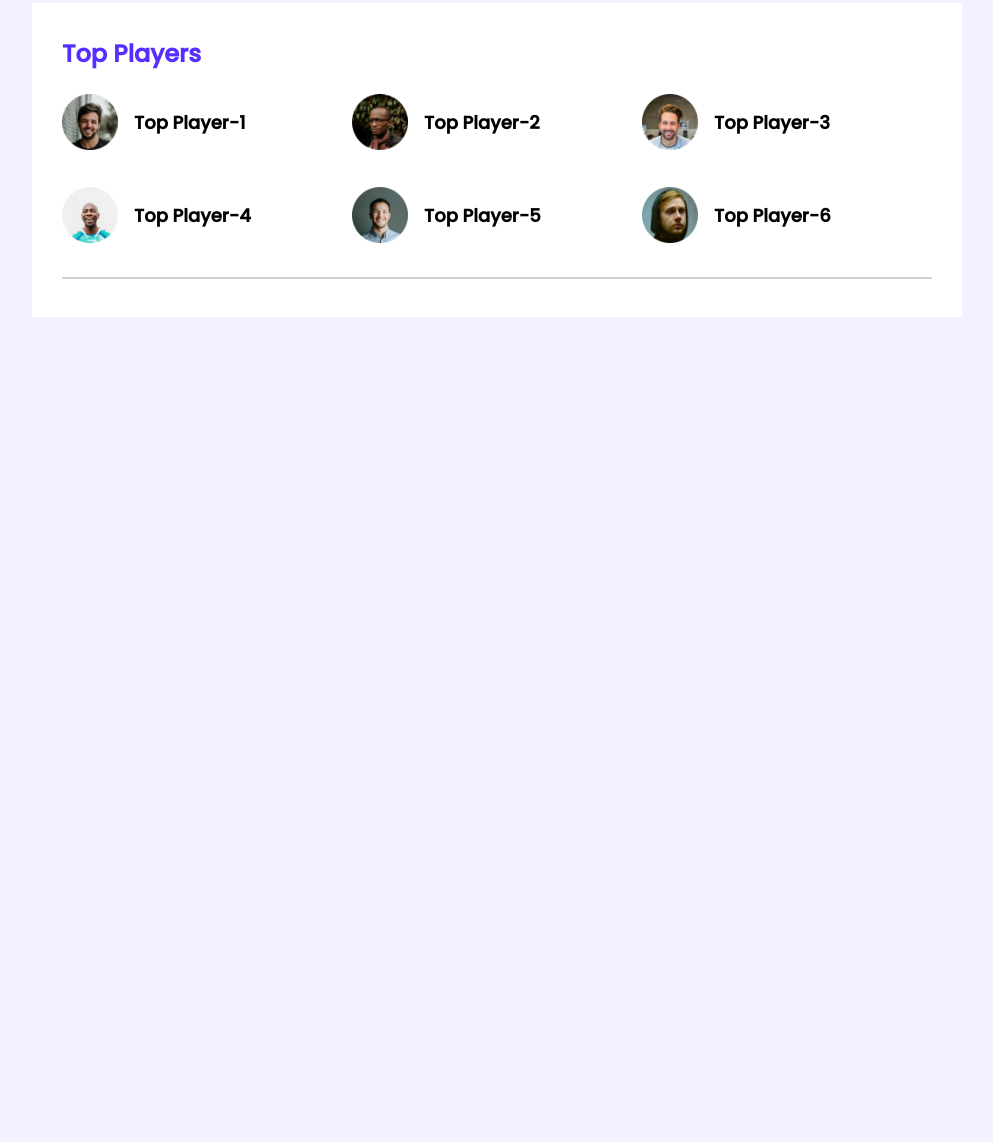
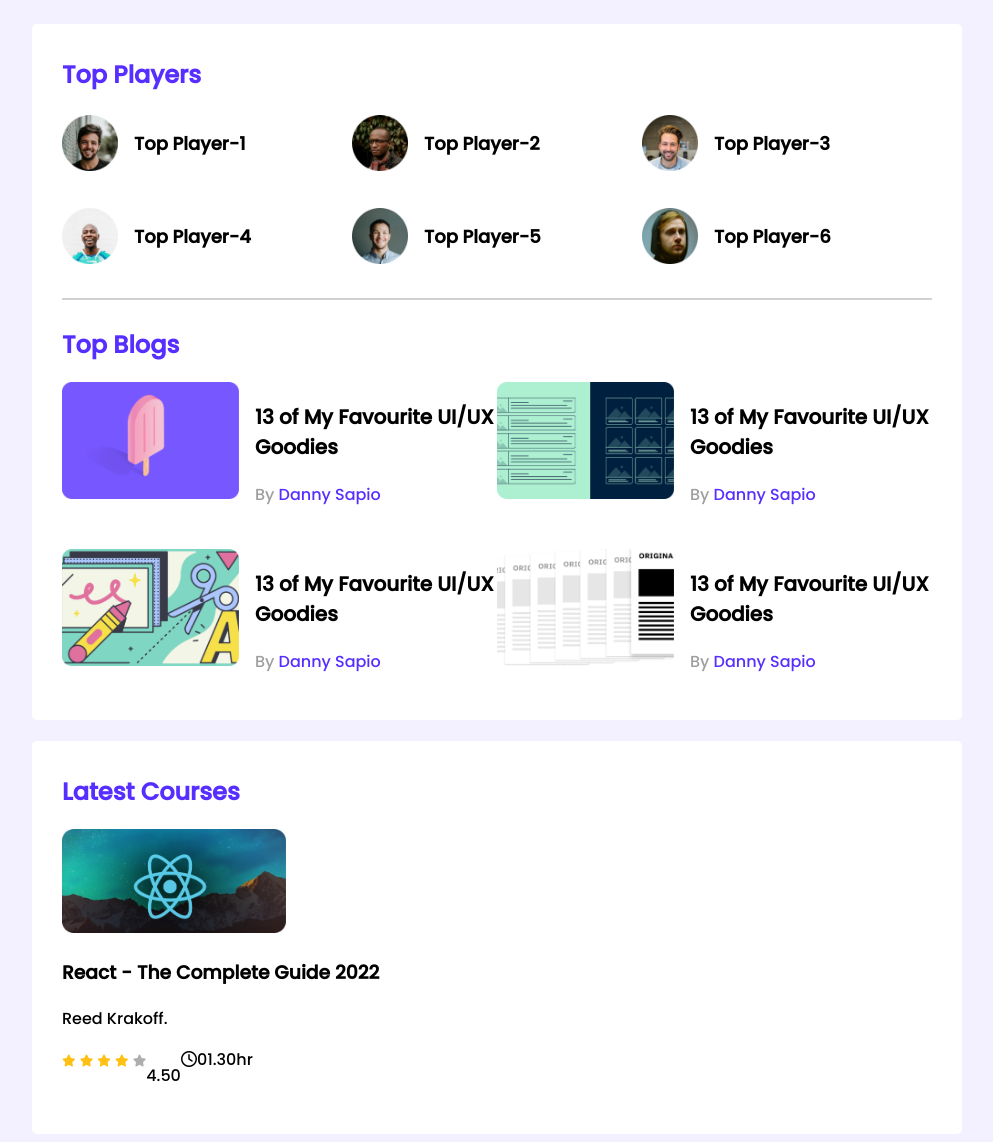
Before and after one commit to ShankarBD/leader-board-css3, a plain HTML site: page index.html in a window 1280 px wide. Shown: the part 5-1147 px from the top of the page, without its empty margins (143-1136 px from the left). Before the commit the page ends 800 px from the top, so only its background shows below. Drawn offline with Linux system fonts and the light colour scheme.

Commit message:
Latest course portion added

```diff
--- a/index.html
+++ b/index.html
@@ -5,8 +5,12 @@
     <meta http-equiv="X-UA-Compatible" content="IE=edge">
     <meta name="viewport" content="width=device-width, initial-scale=1.0">
     <title>Leader Board Website</title>
+    <!-- font awesome -->
+    <script src="https://kit.fontawesome.com/5a5cc76ab3.js" crossorigin="anonymous"></script>
+    <!-- stylesheet -->
     <link rel="stylesheet" href="styles/style.css">
 </head>
+
 <body>
     <!-- header start -->
     <header>
@@ -46,6 +50,75 @@
                 </div>
             </div>
             <hr>
+            <div class="top-blogs">
+                <h2 class="section-title">Top Blogs</h2>
+                <div class="blogs">
+                    <article class="blog">
+                        <div class="thumbnail">
+                            <img src="images/blogs/blog-1.png" alt="">
+                        </div>
+                        <div class="blog-info">
+                            <h3 class="blog-title">13 of My Favourite UI/UX Goodies</h3>
+                            <p class="blog-author">By <a href="http://">Danny Sapio</a></p>
+                        </div>
+                    </article>
+                    <article class="blog">
+                        <div class="thumbnail">
+                            <img src="images/blogs/blog-2.png" alt="">
+                        </div>
+                        <div class="blog-info">
+                            <h3 class="blog-title">13 of My Favourite UI/UX Goodies</h3>
+                            <p class="blog-author">By <a href="http://">Danny Sapio</a></p>
+                        </div>
+                    </article>
+                    <article class="blog">
+                        <div class="thumbnail">
+                            <img src="images/blogs/blog-3.png" alt="">
+                        </div>
+                        <div class="blog-info">
+                            <h3 class="blog-title">13 of My Favourite UI/UX Goodies</h3>
+                            <p class="blog-author">By <a href="http://">Danny Sapio</a></p>
+                        </div>
+                    </article>
+                    <article class="blog">
+                        <div class="thumbnail">
+                            <img src="images/blogs/blog-4.png" alt="">
+                        </div>
+                        <div class="blog-info">
+                            <h3 class="blog-title">13 of My Favourite UI/UX Goodies</h3>
+                            <p class="blog-author">By <a href="http://">Danny Sapio</a></p>
+                        </div>
+                    </article>
+                </div>
+            </div>
+        </section>
+        <!-- Latest Courses -->
+        <section class="container">
+            <h2 class="section-title">Latest Courses</h2>
+            <div class="courses">
+                <div class="course">
+                    <div class="course-banner">
+                        <img src="images/courses/course-1.png" alt="">
+                    </div>
+                    <div class="course-detail">
+                        <h3 class="course-title">React - The Complete Guide 2022</h3>
+                        <p class="course-author">Reed Krakoff.</p>
+                        <div class="course-info">
+                            <div>
+                                <i class="fas fa-star filled"></i>
+                                <i class="fas fa-star filled"></i>
+                                <i class="fas fa-star filled"></i>
+                                <i class="fas fa-star filled"></i>
+                                <i class="fas fa-star empty"></i>
+                            </div>
+                                <p>4.50</p>
+                                <div class="course-duration">
+                                <i class="far fa-clock"></i>01.30hr
+                                </div>
+                        </div>
+                    </div>
+                </div>
+            </div>
         </section>
     </main>
 </body>
--- a/styles/style.css
+++ b/styles/style.css
@@ -9,13 +9,16 @@ body{
 
 main{
     display: flex;
-    justify-content: center;
+    flex-direction: column;
+    align-items: center;
 }
 
 .container{
     background-color: #FFFFFF;
     width: 870px;
     padding: 30px;
+    border-radius: 5px;
+    margin-top: 21px;
 }
 
 /* top players style */
@@ -49,4 +52,57 @@ main{
 }
 hr{
     border: 1px solid #D1D1D1;
+    margin-bottom: 27px;
 }
+/* ----------------
+Top Blogs Style
+-------------- */
+.blog .thumbnail img{
+    width: 177px;
+    height: 117px;
+}
+
+.blogs{
+    display: grid;
+    grid-template-columns: repeat(2, 1fr);
+    grid-row-gap: 26px;
+}
+
+.blog{
+    display: flex;
+}
+.blog-info{
+    margin-left: 16px;
+}
+.blog-title{
+    font-size: 20px;
+}
+.blog-author{
+    color: #9F9F9F;
+    font-size: 16px;
+}
+.blog-author a{
+    text-decoration: none;
+    font-size: 16px;
+    color: #562EFF;
+}
+
+
+/* courses style  */
+
+.course .course-banner img{
+    width: 224px;
+    height: 104px;
+}
+.course-info{
+    display: flex;
+}
+.fa-star{
+    font-size: 12px;
+}
+.fa-star.filled{
+    color: #ffc014;
+}
+.fa-star.empty{
+    color: #AEAEAE;
+}
```
